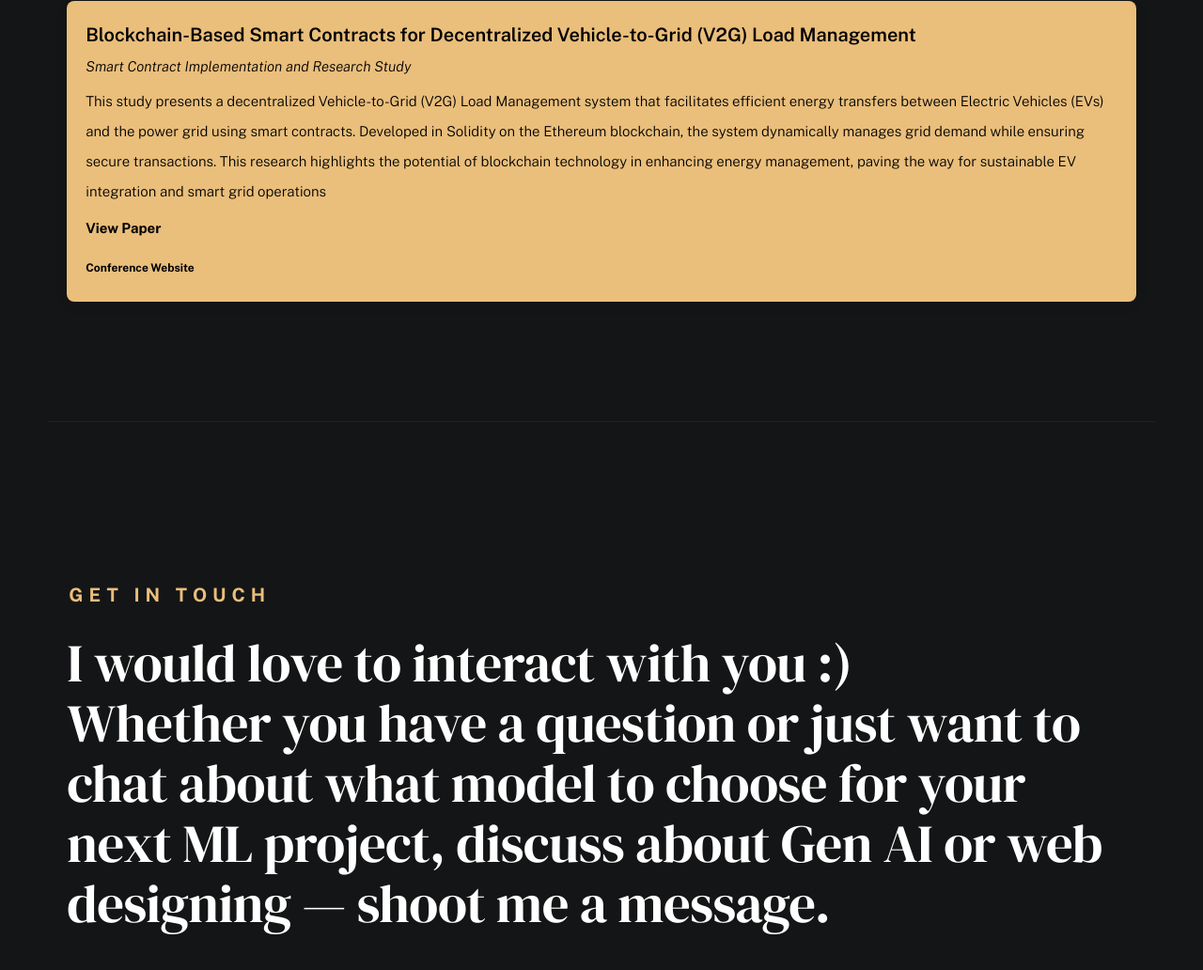
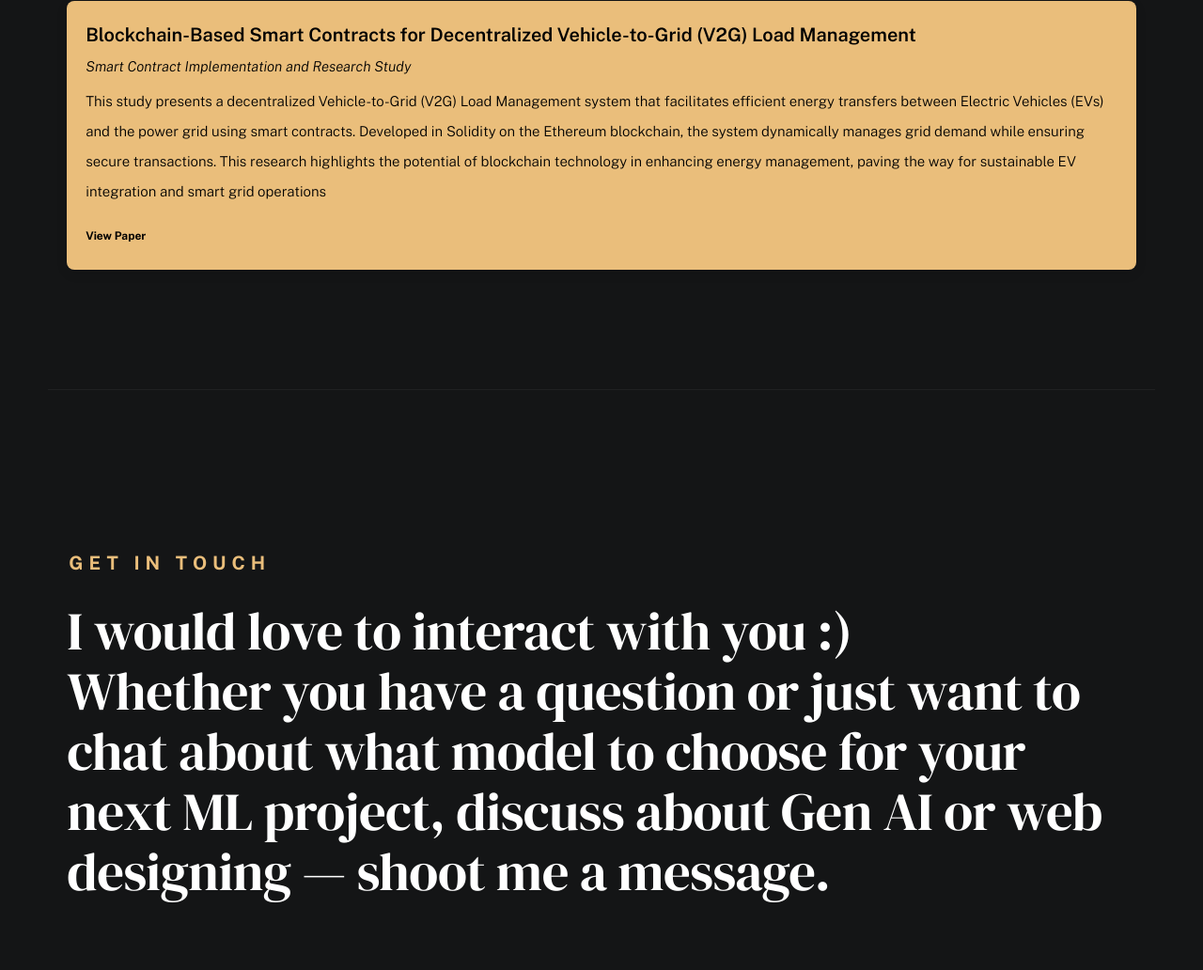
Before and after one commit to ishmeen-11/Ishmeen-Portfolio, a plain HTML site: page index.html in a window 1280 px wide. Shown: the part 6327-7359 px from the top of the page at 94% size. Drawn offline with nearby package versions, Linux system fonts and the light colour scheme; a web font is replaced by a local one.

Commit message:
Update index.html

```diff
--- a/index.html
+++ b/index.html
@@ -736,12 +736,9 @@
                                     highlights the potential of blockchain
                                     technology in enhancing energy management, paving the way for sustainable EV
                                     integration and smart grid operations</p>
-                                <span style="font-weight: bold; font-size: 1.5rem; color: #000; margin-bottom: 5px;">
-                                    View Paper
-                                </span><br>
                                 <a href="https://ieeexplore.ieee.org/document/10866137" target="_blank"
-                                    style="color: #000; font-weight: bold; font-size: 1.2rem; text-decoration: none; margin-top: 10px; display: inline-block;">Conference
-                                    Website</a>
+                                    style="color: #000; font-weight: bold; font-size: 1.2rem; text-decoration: none; margin-top: 10px; display: inline-block;">View Paper
+                                </a>
                             </div>
                         </div>
 
```
